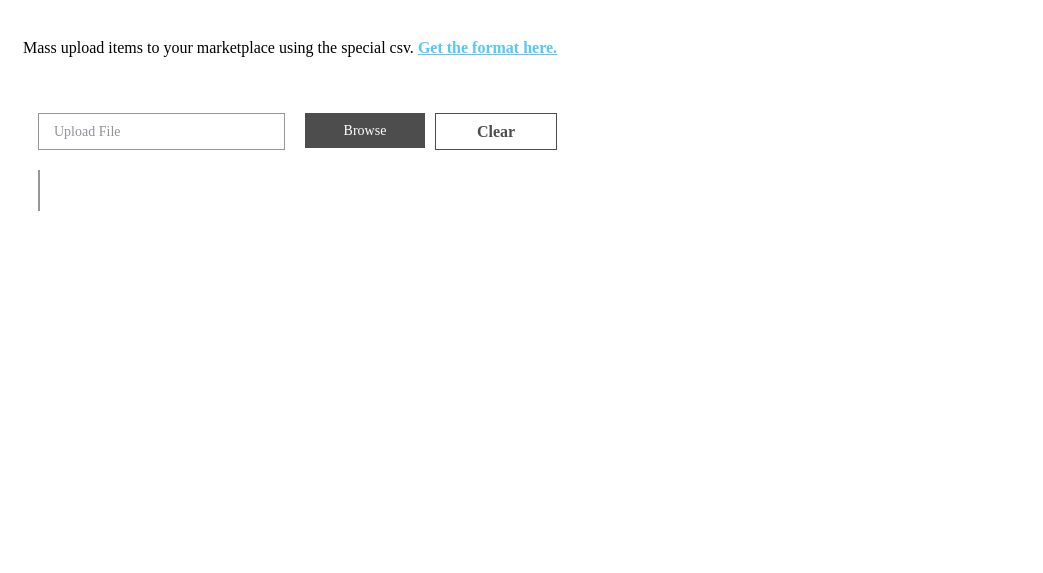
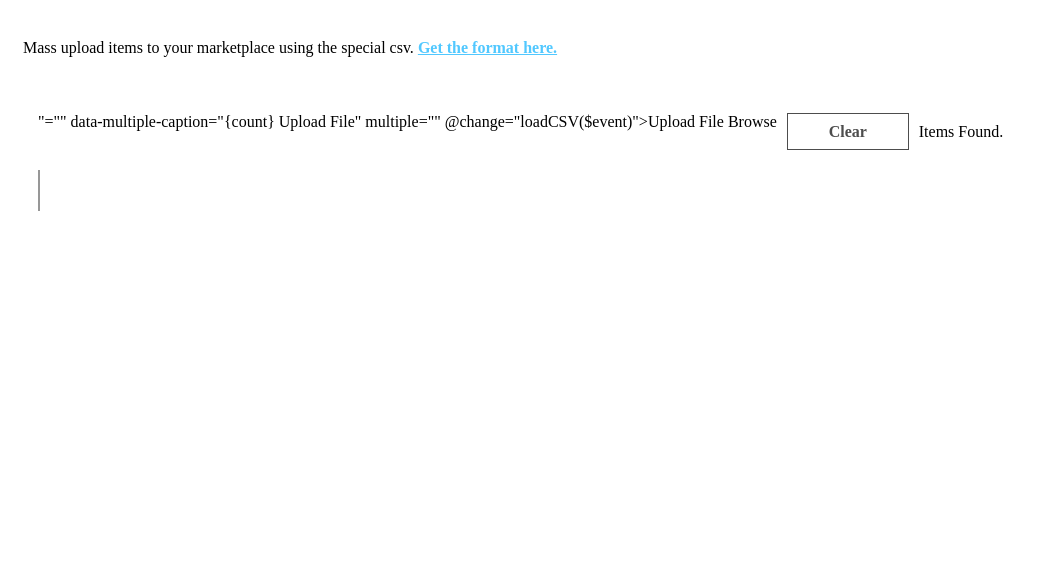
Before and after one commit to tashantukin/massupload_vue, a PHP site: page / in a window 1280 px wide; the page is wider, and only the part inside the window is pictured. Shown: the top 573 px of that part, without its empty margins (0-1043 px from the left). Run offline with PHP 8.4, Linux system fonts and the light colour scheme; some libraries are stand-ins or nearby versions.

Commit message:
Added Result found
via vue

```diff
--- a/admin/index.php
+++ b/admin/index.php
@@ -11,8 +11,8 @@
                     <div class="d-flex">
                       <div class="browse-element">
                           <div class="form-group">
-                            <input type="file" name="file-7[]" id="file-7" class="inputfile" data-multiple-caption="{count} Upload File" multiple  @change="loadCSV($event)">
-                            <label for="file-7"><span class="archive-name">Upload File</span><span class="btn-inputfile"> Browse</span></label><span class="btn-inputfileclear">Clear</span>
+                            <input type="file" name="file-7[]" id="file-7" accept=".csv class="inputfile" data-multiple-caption="{count} Upload File" multiple  @change="loadCSV($event)">
+                            <label for="file-7"><span class="archive-name">Upload File</span><span class="btn-inputfile"> Browse</span></label><span class="btn-inputfileclear">Clear</span><span class="result-found">{{ count }} Items Found.</span>
                           </div>
                       </div>
                     </div>
@@ -115,8 +115,8 @@
     var $input   = $( this ),
       $label   = $input.next( 'label' ),
       labelVal = $label.html();
-
-    $input.on( 'change', function( e )
+function inputchange() {
+  $input.on( 'change', function( e )
     {
       var fileName = '';
 
@@ -129,7 +129,10 @@
         $label.find( '.archive-name' ).html( fileName );
       else
         $label.html( labelVal );
+        $('.result-found').text(this.files.length);
     });
+}
+
 
     // Firefox bug fix
     $input
--- a/admin/scripts/package1.js
+++ b/admin/scripts/package1.js
@@ -8,7 +8,8 @@ new Vue({
         parse_header: [],
         parse_csv: [],
         sortOrders:{},
-        sortKey: ''
+        sortKey: '',
+        count: ''
       };
     },
     filters: {
@@ -25,6 +26,7 @@ new Vue({
       csvJSON(csv){
         var vm = this
         var lines = csv.split("\n")
+        vm.count = lines.length - 1
         var result = []
         var headers = lines[0].split(",")
         vm.parse_header = lines[0].split(",")
@@ -56,6 +58,7 @@ new Vue({
           reader.readAsText(e.target.files[0]);
           // Handle errors load
           reader.onload = function(event) {
+
             var csv = event.target.result;
             vm.parse_csv = vm.csvJSON(csv)
 
```
Also changed, not shown: admin/downloads/massupload.csv (line endings or trailing spaces), 1 other file.
